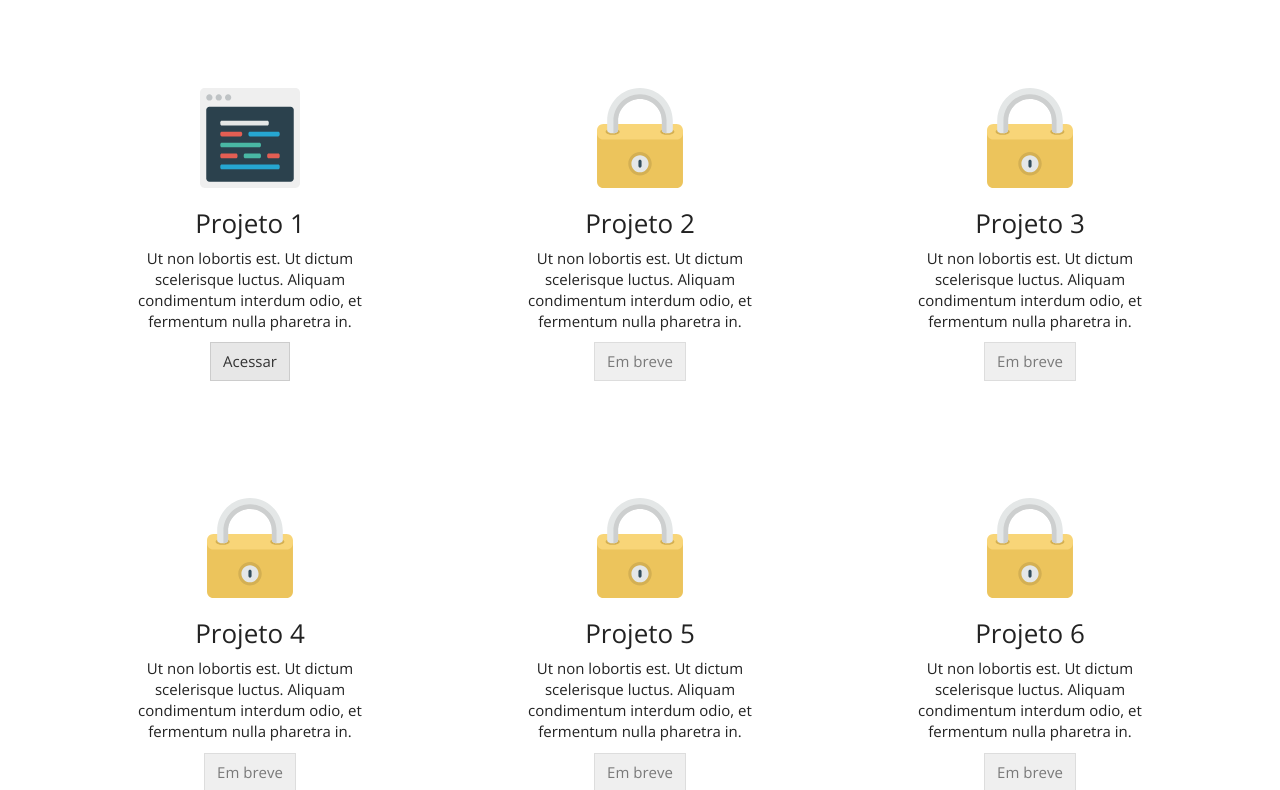
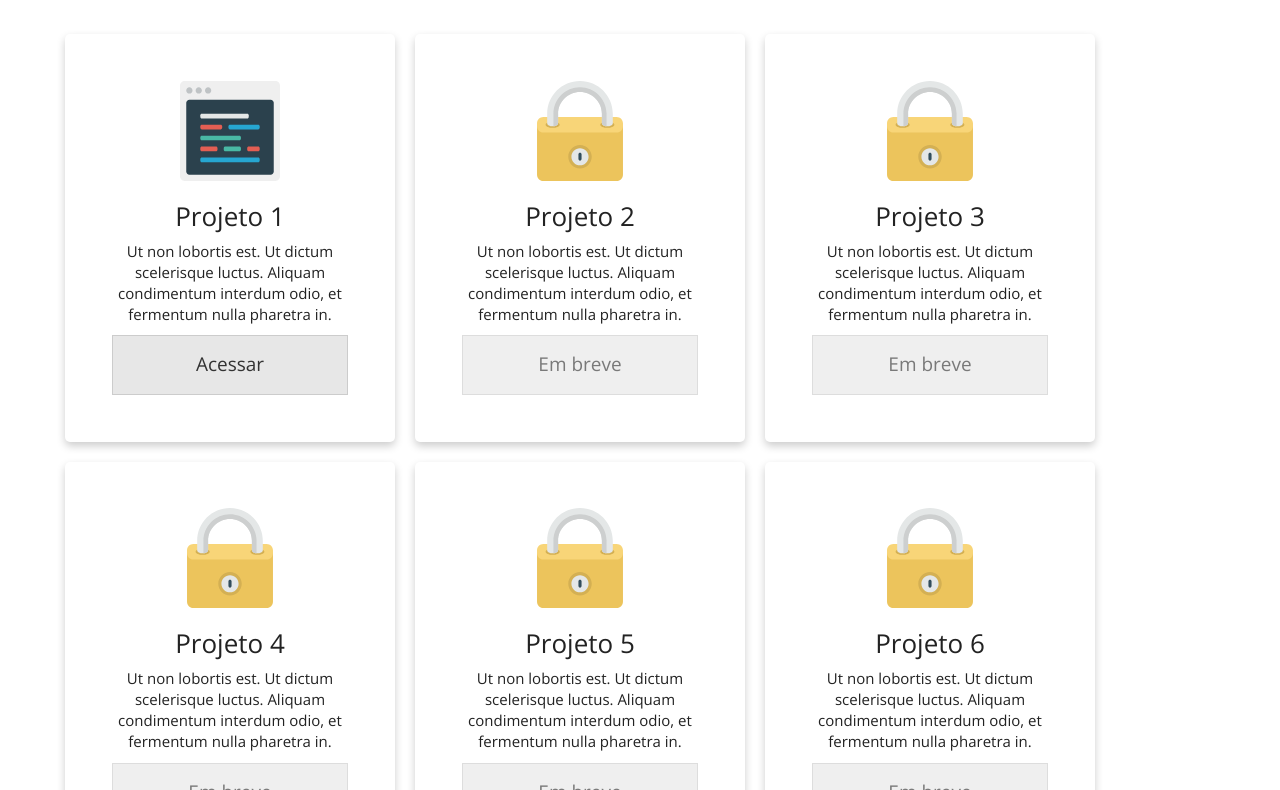
Before and after one commit to VicSandoli/myWebSite, a plain HTML site: page index.html in a window 1280 px wide. Shown: the part 57-847 px from the top of the page. Drawn offline with nearby package versions, Linux system fonts and the light colour scheme.

Commit message:
Adicionando estilos de cards

```diff
--- a/css/sidebar.css
+++ b/css/sidebar.css
@@ -93,31 +93,3 @@ body {
     color: #fff;
     background: none;
 }
-
-@media(min-width:768px) {
-    #wrapper {
-        padding-left: 250px;
-    }
-
-    #wrapper.toggled {
-        padding-left: 0;
-    }
-
-    #sidebar-wrapper {
-        width: 250px;
-    }
-
-    #wrapper.toggled #sidebar-wrapper {
-        width: 0;
-    }
-
-    #page-content-wrapper {
-        padding: 20px;
-        position: relative;
-    }
-
-    #wrapper.toggled #page-content-wrapper {
-        position: relative;
-        margin-right: 0;
-    }
-}
--- a/index.html
+++ b/index.html
@@ -20,6 +20,7 @@
     <![endif]-->
 
 
+
     <style>
         img.index {
             max-width: 150px;
@@ -28,18 +29,42 @@
             height: auto;
         }
 
-        div.items{
+
+        div.items .sub-item {
+            padding: 4%;
+            margin: 10px;
+            vertical-align: bottom;
         }
 
-        div.items .sub-item {
-            padding: 5%;
+        ul > li.divider {
+            height: 1px;
+            margin: 9.5px 0;
+            overflow: hidden;
+            background-color: rgba(0, 0, 0, 0.2);
         }
+
+        .card-row{
+            overflow: visible;
+
+        }
+
+        .card {
+            box-shadow: 0 4px 8px 0 rgba(0,0,0,0.2);
+            transition: 0.3s;
+            width: 330px;
+            border-radius: 5px;
+        }
+
+        .card:hover {
+            box-shadow: 0 6px 30px 0 rgba(0,0,0,0.2);
+        }
+
     </style>
 
 </head>
 <body>
 
-<div id="wrapper" class="toggled">
+<div id="wrapper" class="">
 
     <!-- Sidebar -->
     <div id="sidebar-wrapper">
@@ -49,6 +74,7 @@
                     MyPage
                 </a>
             </li>
+            <li class="divider"></li>
             <li>
                 <a href="#">Dashboard</a>
             </li>
@@ -61,6 +87,7 @@
             <li>
                 <a href="#">Events</a>
             </li>
+            <li class="divider"></li>
             <li>
                 <a href="#">About</a>
             </li>
@@ -80,9 +107,24 @@
                     <span class="glyphicon glyphicon-menu-hamburger" aria-hidden="true"></span>
                 </a>
             </div>
-
             <div class="collapse navbar-collapse">
-
+                <ul class="nav navbar-nav">
+                    <li class="active"><a href="#">Link <span class="sr-only">(current)</span></a></li>
+                    <li><a href="#">Link</a></li>
+                    <li class="dropdown">
+                        <a href="#" class="dropdown-toggle" data-toggle="dropdown" role="button" aria-haspopup="true"
+                           aria-expanded="false">Dropdown <span class="caret"></span></a>
+                        <ul class="dropdown-menu">
+                            <li><a href="#">Action</a></li>
+                            <li><a href="#">Another action</a></li>
+                            <li><a href="#">Something else here</a></li>
+                            <li role="separator" class="divider"></li>
+                            <li><a href="#">Separated link</a></li>
+                            <li role="separator" class="divider"></li>
+                            <li><a href="#">One more separated link</a></li>
+                        </ul>
+                    </li>
+                </ul>
             </div>
         </div>
     </nav>
@@ -90,15 +132,15 @@
     <div id="page-content-wrapper">
         <div class="container-fluid">
             <div class="row">
-                <div class="col-lg-12">
+                <div class="col-md-12">
 
                     <div class="items" id="content_section1">
 
                         <div class="container">
 
-                            <div class="row">
+                            <div class="row card-row">
 
-                                <div class="col-lg-4 text-center sub-item">
+                                <div class="col-md-4 text-center sub-item card">
 
                                     <img src="resources/images/basic-flat-icons/svg/browser.svg" class="index">
 
@@ -106,16 +148,17 @@
                                         <h3>Projeto 1</h3>
 
                                         <p>
-                                            Ut non lobortis est. Ut dictum scelerisque luctus. Aliquam condimentum interdum odio, et
+                                            Ut non lobortis est. Ut dictum scelerisque luctus. Aliquam condimentum
+                                            interdum odio, et
                                             fermentum nulla pharetra in.
                                         </p>
                                     </div><!-- /.editContent -->
 
-                                    <a href="#" class="btn btn-default btn-embossed">Acessar</a>
+                                    <a href="#" class="btn btn-default btn-lg btn-block">Acessar</a>
 
                                 </div><!-- /.col-lg-4 col -->
 
-                                <div class="col-lg-4 text-center sub-item">
+                                <div class="col-lg-4 text-center sub-item card">
 
                                     <img alt="" src="resources/images/basic-flat-icons/svg/padlock.svg" class="index">
 
@@ -123,16 +166,17 @@
                                         <h3>Projeto 2</h3>
 
                                         <p>
-                                            Ut non lobortis est. Ut dictum scelerisque luctus. Aliquam condimentum interdum odio, et
+                                            Ut non lobortis est. Ut dictum scelerisque luctus. Aliquam condimentum
+                                            interdum odio, et
                                             fermentum nulla pharetra in.
                                         </p>
                                     </div><!-- /.editContent -->
 
-                                    <a href="#" class="btn btn-default btn-embossed disabled">Em breve</a>
+                                    <a href="#" class="btn btn-default btn-lg btn-block disabled">Em breve</a>
 
                                 </div><!-- /.col-lg-4 col -->
 
-                                <div class="col-lg-4 text-center sub-item">
+                                <div class="col-lg-4 text-center sub-item card">
 
                                     <img alt="" src="resources/images/basic-flat-icons/svg/padlock.svg" class="index">
 
@@ -140,19 +184,20 @@
                                         <h3>Projeto 3</h3>
 
                                         <p>
-                                            Ut non lobortis est. Ut dictum scelerisque luctus. Aliquam condimentum interdum odio, et
+                                            Ut non lobortis est. Ut dictum scelerisque luctus. Aliquam condimentum
+                                            interdum odio, et
                                             fermentum nulla pharetra in.
                                         </p>
                                     </div><!-- /.editContent -->
 
-                                    <a href="#" class="btn btn-default btn-embossed disabled">Em breve</a>
+                                    <a href="#" class="btn btn-default btn-lg btn-block disabled">Em breve</a>
 
                                 </div><!-- /.col-lg-4 col -->
 
                             </div><!-- /.row -->
                             <div class="row">
 
-                                <div class="col-lg-4 text-center sub-item">
+                                <div class="col-lg-4 text-center sub-item card">
 
                                     <img alt="" src="resources/images/basic-flat-icons/svg/padlock.svg" class="index">
 
@@ -160,16 +205,17 @@
                                         <h3>Projeto 4</h3>
 
                                         <p>
-                                            Ut non lobortis est. Ut dictum scelerisque luctus. Aliquam condimentum interdum odio, et
+                                            Ut non lobortis est. Ut dictum scelerisque luctus. Aliquam condimentum
+                                            interdum odio, et
                                             fermentum nulla pharetra in.
                                         </p>
                                     </div><!-- /.editContent -->
 
-                                    <a href="#" class="btn btn-default btn-embossed disabled">Em breve</a>
+                                    <a href="#" class="btn btn-default btn-lg btn-block disabled">Em breve</a>
 
                                 </div><!-- /.col-lg-4 col -->
 
-                                <div class="col-lg-4 text-center sub-item">
+                                <div class="col-lg-4 text-center sub-item card">
 
                                     <img alt="" src="resources/images/basic-flat-icons/svg/padlock.svg" class="index">
 
@@ -177,16 +223,17 @@
                                         <h3>Projeto 5</h3>
 
                                         <p>
-                                            Ut non lobortis est. Ut dictum scelerisque luctus. Aliquam condimentum interdum odio, et
+                                            Ut non lobortis est. Ut dictum scelerisque luctus. Aliquam condimentum
+                                            interdum odio, et
                                             fermentum nulla pharetra in.
                                         </p>
                                     </div><!-- /.editContent -->
 
-                                    <a href="#" class="btn btn-default btn-embossed disabled">Em breve</a>
+                                    <a href="#" class="btn btn-default btn-lg btn-block disabled">Em breve</a>
 
                                 </div><!-- /.col-lg-4 col -->
 
-                                <div class="col-lg-4 text-center sub-item">
+                                <div class="col-lg-4 text-center sub-item card">
 
                                     <img alt="" src="resources/images/basic-flat-icons/svg/padlock.svg" class="index">
 
@@ -194,12 +241,13 @@
                                         <h3>Projeto 6</h3>
 
                                         <p>
-                                            Ut non lobortis est. Ut dictum scelerisque luctus. Aliquam condimentum interdum odio, et
+                                            Ut non lobortis est. Ut dictum scelerisque luctus. Aliquam condimentum
+                                            interdum odio, et
                                             fermentum nulla pharetra in.
                                         </p>
                                     </div><!-- /.editContent -->
 
-                                    <a href="#" class="btn btn-default btn-embossed disabled">Em breve</a>
+                                    <a href="#" class="btn btn-default btn-lg btn-block disabled">Em breve</a>
 
                                 </div><!-- /.col-lg-4 col -->
 
@@ -214,7 +262,6 @@
         </div>
     </div>
     <!-- /#page-content-wrapper -->
-
 </div>
 <!-- /#wrapper -->
 
@@ -223,6 +270,7 @@
 <!-- bootstrap js -->
 <script src="js/bootstrap/bootstrap.min.js"></script>
 <script src="app/controllers/MenuController.js"></script>
+
 </body>
 
 <script>
```
Also changed, not shown: css/bootstrap/bootstrap.css, 2 other files. Lines whose indentation alone changed are shown as unchanged.
